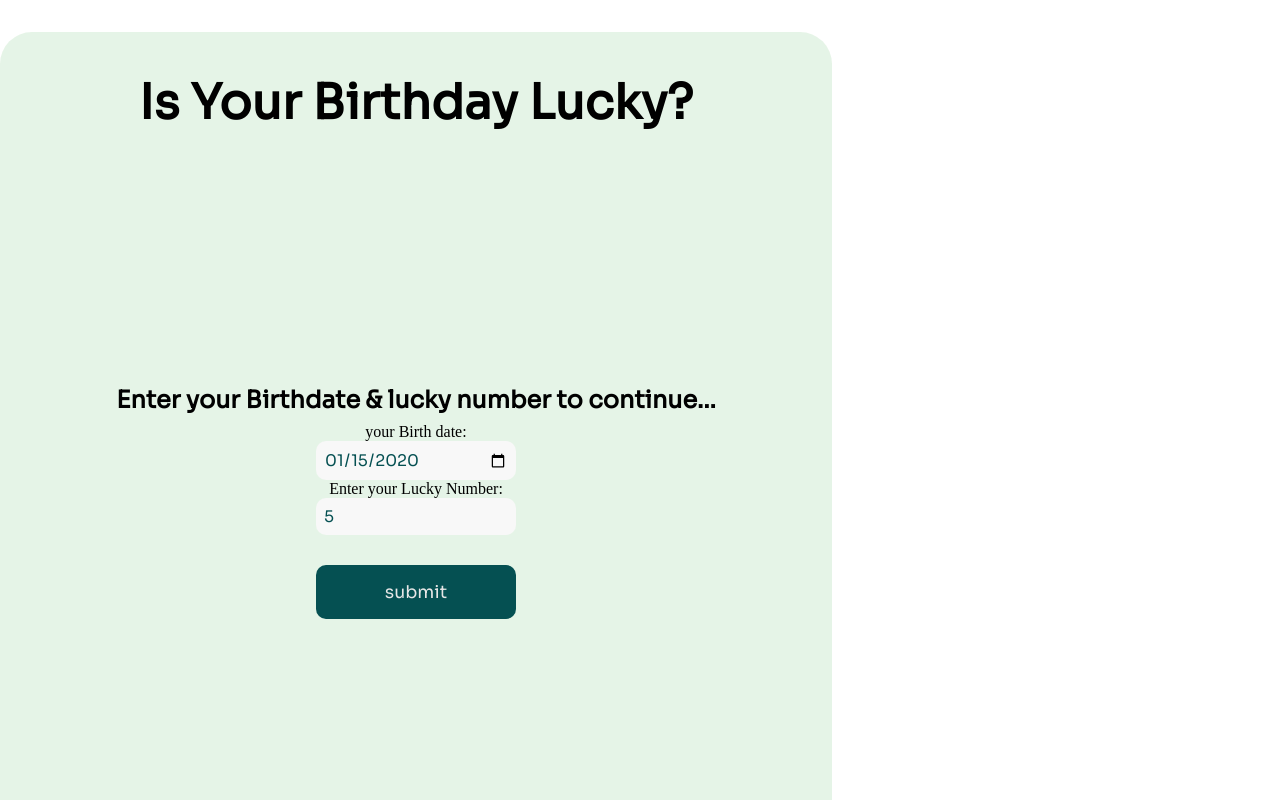
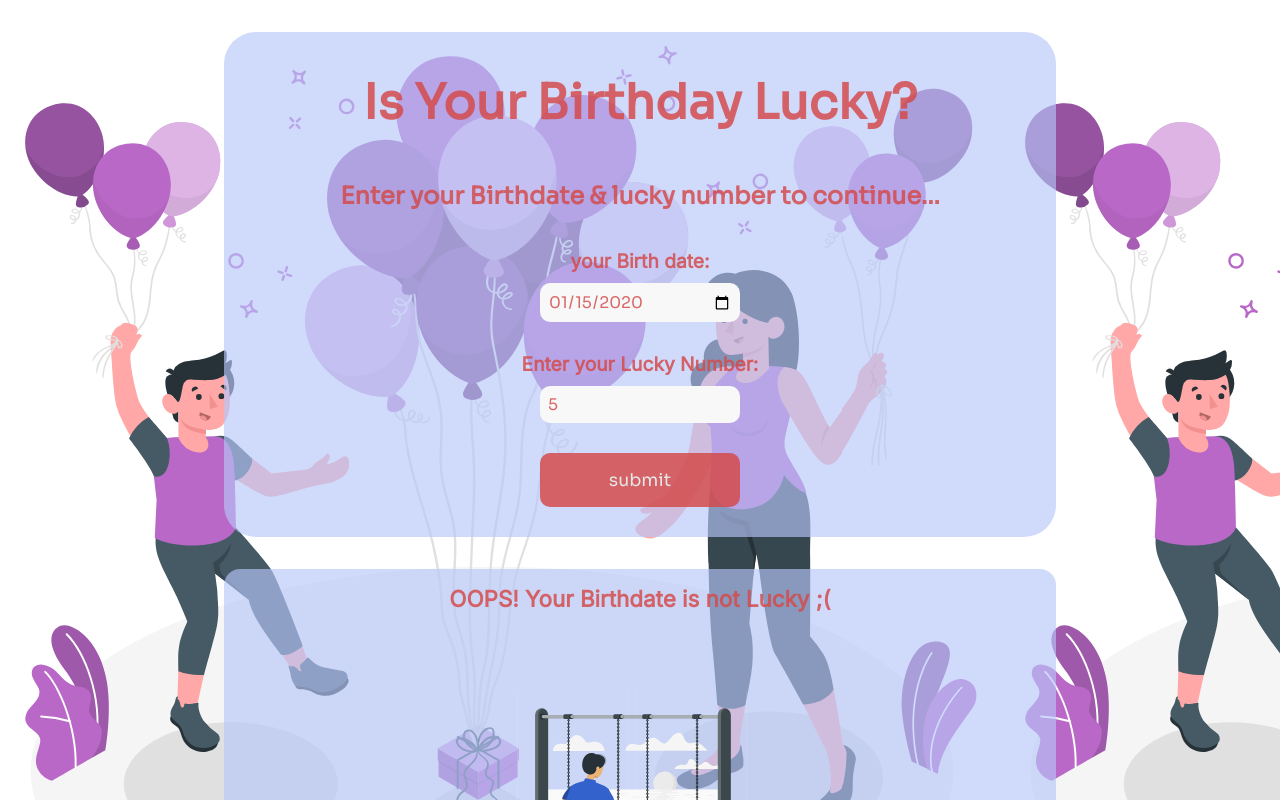
Before and after one commit to Tejs1/IsYourBirthdayLucky, a plain HTML site: page index.html in a window 1280 px wide. Both pictures are taken after typing "2020-01-15", "5" into the empty fields and a click on the button "submit". Shown: the top 800 px of the page. Drawn offline with Linux system fonts and the light colour scheme.

Commit message:
UI updated

```diff
--- a/app.js
+++ b/app.js
@@ -1,6 +1,6 @@
 const date = document.getElementById("date");
 const button = document.getElementById("submit");
-const lNumber = document.getElementById("number");
+const luckyNumber = document.getElementById("number");
 const output = document.getElementById("output");
 
 //Submit btn click handler for checking lucky birthdate
@@ -16,13 +16,24 @@ function clickHandler() {
 
   //finding sum of digits of birthday is divisible by their lucky number
   const luck = year + month + day;
-  const number = lNumber.value;
-
-  if (luck % number === 0 || luck % number === 5) {
-    output.innerHTML = `<p class="img-para">YEAH! Your Birthdate is Lucky XD</p>`;
+  const number = luckyNumber.value;
+  if (date.value === "") {
+    error1.innerText = "Please enter valid date";
+  } else if (number === "" || number <= 0) {
+    error1.innerText = "";
+    error2.innerText = "Please enter valid number";
+  } else if (luck % number === 0 || luck % number === 5) {
+    output.innerHTML = `<p class="img-para">YEAH! Your Birthdate is Lucky XD</p>
+    <img id="img" class="svg" src="images/lucky.svg" />`;
+    error1.innerText = "";
+    error2.innerText = "";
   } else {
     output.innerHTML = `
-    <p class="img-para">OOPS! Your Birthdate is not Lucky ;(</p>`;
+    <p class="img-para">OOPS! Your Birthdate is not Lucky ;(</p>
+    <img id="img" class="svg" src="images/unlucky.svg" />`;
+
+    error1.innerText = "";
+    error2.innerText = "";
   }
 }
 
--- a/index.html
+++ b/index.html
@@ -15,6 +15,7 @@
     />
   </head>
   <body>
+    <div class="bc">
       <div class="main">
         <h1>Is Your Birthday Lucky?</h1>
       </div>
@@ -22,13 +23,17 @@
         <h2>Enter your Birthdate & lucky number to continue...</h2>
         <label for="date">your Birth date:</label>
         <input type="date" id="date" value="" />
+        <small class="error1" id="error1"></small>
         <label for="number">Enter your Lucky Number:</label>
         <input type="number" id="number" />
+        <small class="error2" id="error2"></small>
         <a href="#img">
           <button type="submit" id="submit" class="submit-btn">submit</button>
         </a>
       </div>
       <div id="output" class="output"></div>
+    </div>
+
     <script src="/app.js"></script>
   </body>
 </html>
--- a/stlyle.css
+++ b/stlyle.css
@@ -6,6 +6,27 @@
 }
 html {
   scroll-behavior: smooth;
+}
+:root {
+  --color: #d44949d5;
+  --backcolor: rgba(183, 200, 251, 0.644);
+}
+body {
+  /* height: 100vh; */
+
+  color: var(--color);
+  display: flex;
+  justify-content: center;
+  align-items: center;
+  flex-direction: column;
+}
+.bc {
+  background-image: url(/images/main.svg);
+  width: 100vw;
+  display: flex;
+  justify-content: center;
+  align-items: center;
+  flex-direction: column;
 }
 h1 {
   font-size: 3rem;
@@ -16,6 +37,15 @@ h2 {
   padding: 0.5rem;
   font-family: "Sora", sans-serif;
 }
+label {
+  padding-top: 30px;
+  padding-bottom: 10px;
+  font-size: 1.2rem;
+  font-family: "Inter", sans-serif;
+  padding-left: 10px;
+  padding-right: 10px;
+  font-weight: bold;
+}
 input {
   font-size: 1rem;
   width: 200px;
@@ -24,7 +54,7 @@ input {
   outline: none;
   border-radius: 10px;
   font-family: "Sora", sans-serif;
-  color: #055052;
+  color: var(--color);
   background-color: #f8f8f8;
 }
 .submit-btn {
@@ -36,7 +66,7 @@ input {
   outline: none;
   border-radius: 10px;
   color: rgb(230, 230, 230);
-  background-color: #055052;
+  background-color: var(--color);
   font-family: "Sora", sans-serif;
   cursor: pointer;
   transition: all 0.3s ease-out;
@@ -49,7 +79,7 @@ input {
 .output {
   margin: 2rem;
   width: 65%;
-  background: rgba(0, 151, 19, 0.1);
+  background: var(--backcolor);
   text-align: center;
   border-radius: 1rem;
 }
@@ -61,7 +91,7 @@ input {
   align-items: center;
   text-align: center;
   /* border: 1px solid black; */
-  background: rgba(0, 151, 19, 0.1);
+  background: var(--backcolor);
   /* margin: 0rem 5rem; */
   margin-top: 2rem;
   padding: 1.5rem 0.3rem;
@@ -76,17 +106,25 @@ input {
   justify-content: center;
   align-items: center;
   text-align: center;
-  /* border: 1px solid black; */
-  background: rgba(0, 151, 19, 0.1);
-  /* margin: 0rem 4rem; */
-  height: 85vh;
+  background: var(--backcolor);
   border-bottom-left-radius: 2rem;
   border-bottom-right-radius: 2rem;
 }
 .img-para {
-  color: #055052;
+  color: var(--color);
   font-family: "Inter", sans-serif;
   font-size: 1.4rem;
   padding: 1rem;
   font-weight: bold;
 }
+.error1,
+.error2 {
+  color: #cf0000;
+  font-family: "Inter", sans-serif;
+}
+.svg {
+  width: 290px;
+  text-align: center;
+  padding: 1rem 1rem 1rem 0.1rem;
+  margin: 1rem;
+}
```
Also changed, not shown: images/lucky.svg (added), images/main.svg (added), images/unlucky.svg (added). Lines whose indentation alone changed are shown as unchanged.
